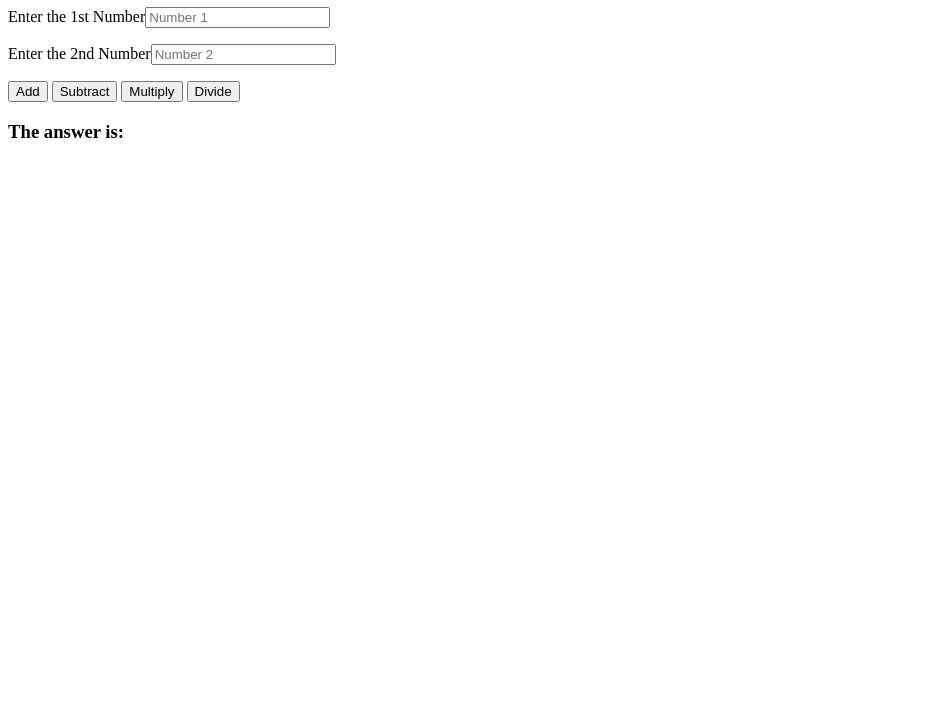
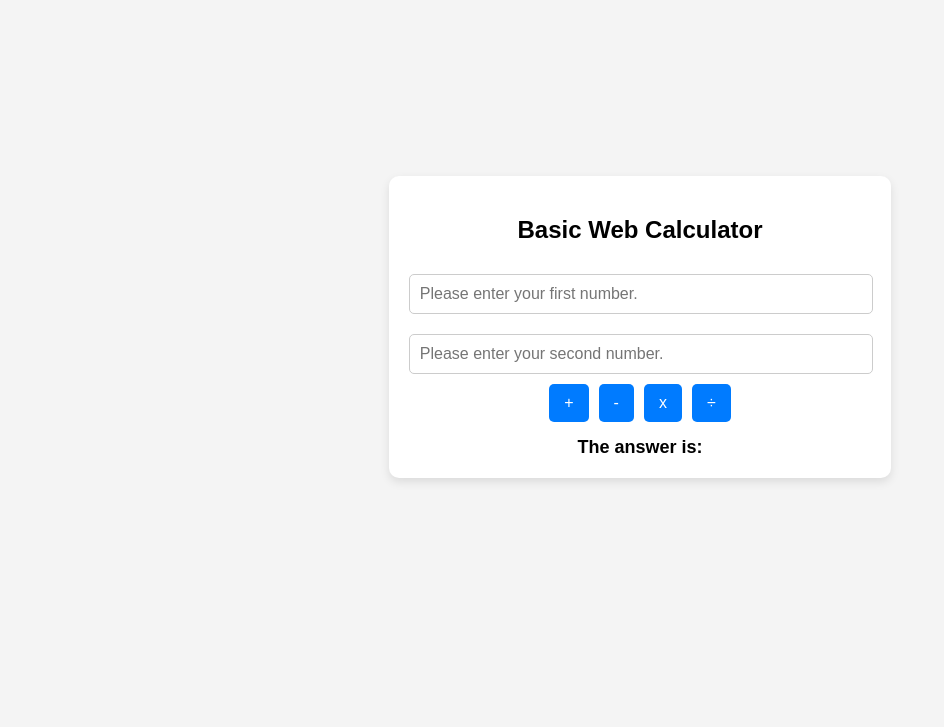
Before and after one commit to shinkouu/Web-Calculator, a website: page htdocs/index.html in a window 1280 px wide. Shown: the part 73-800 px from the top of the page, without its empty margins (0-944 px from the left). Drawn offline with Linux system fonts and the light colour scheme.

Commit message:
finished basic calculator

```diff
--- /dev/null
+++ b/htdocs/css/styles.css
@@ -0,0 +1,57 @@
+/* Created by Kevin Pham on 03.04.2025 */
+
+body
+{
+    font-family: Arial, sans-serif;
+    display: flex;
+    justify-content: center;
+    align-items: center;
+    height: 100vh;
+    background-color: #f4f4f4;
+    margin: 0;
+}
+.calculator
+{
+    background: white;
+    padding: 20px;
+    border-radius: 10px;
+    box-shadow: 0px 4px 10px rgba(0, 0, 0, 0.1);
+    text-align: center;
+}
+input
+{
+    width: calc(100% - 20px);
+    padding: 10px;
+    margin: 10px 0;
+    border: 1px solid #ccc;
+    border-radius: 5px;
+    font-size: 16px;
+}
+.buttons
+{
+    display: flex;
+    flex-wrap: wrap;
+    gap: 10px;
+    justify-content: center;
+}
+button
+{
+    padding: 10px 15px;
+    border: none;
+    border-radius: 5px;
+    cursor: pointer;
+    background-color: #007BFF;
+    color: white;
+    font-size: 16px;
+    transition: background 0.3s;
+}
+button:hover
+{
+    background-color: #0056b3;
+}
+.result
+{
+    margin-top: 15px;
+    font-size: 18px;
+    font-weight: bold;
+}
--- a/htdocs/index.html
+++ b/htdocs/index.html
@@ -1,17 +1,26 @@
 <!-- Created by Kevin Pham on 03.04.2025. -->
 
 <!DOCTYPE html>
-<html>
-    <title> Web Calculator</title>
-    <body>
-        <h1> Basic Web Calculator</h1>
-        <p> Enter the 1st Number<input type="number" id="num1" placeholder="Number 1"></p>
-        <p> Enter the 2nd Number<input type="number" id="num2" placeholder="Number 2"></p>
-        <button id="Add"> Add</button>
-        <button id="Sub"> Subtract</button>
-        <button id="Mult"> Multiply</button>
-        <button id="Divide"> Divide</button>
-
-        <h3> The answer is: <output id="result"></output></h3>
-    </body>
+<html lang="en">
+<head>
+    <meta charset="UTF-8">
+    <meta name="viewport" content="width=device-width, initial-scale=1.0">
+    <title>Web Calculator</title>
+    <link rel="stylesheet" href="css/styles.css">
+    <script src='js/App.js' type="module"></script>
+</head>
+<body>
+    <div class="calculator">
+        <h2>Basic Web Calculator</h2>
+        <input type="number" id="num1" placeholder="Please enter your first number.">
+        <input type="number" id="num2" placeholder="Please enter your second number.">
+        <div class="buttons">
+            <button id="Add">+</button>
+            <button id="Sub">-</button>
+            <button id="Mult">x</button>
+            <button id="Divide">÷</button>
+        </div>
+        <div class="result">The answer is: <output id="result"></output></div>
+    </div>
+</body>
 </html>
```
Also changed, not shown: src/App.ts (+37 -1 lines).
